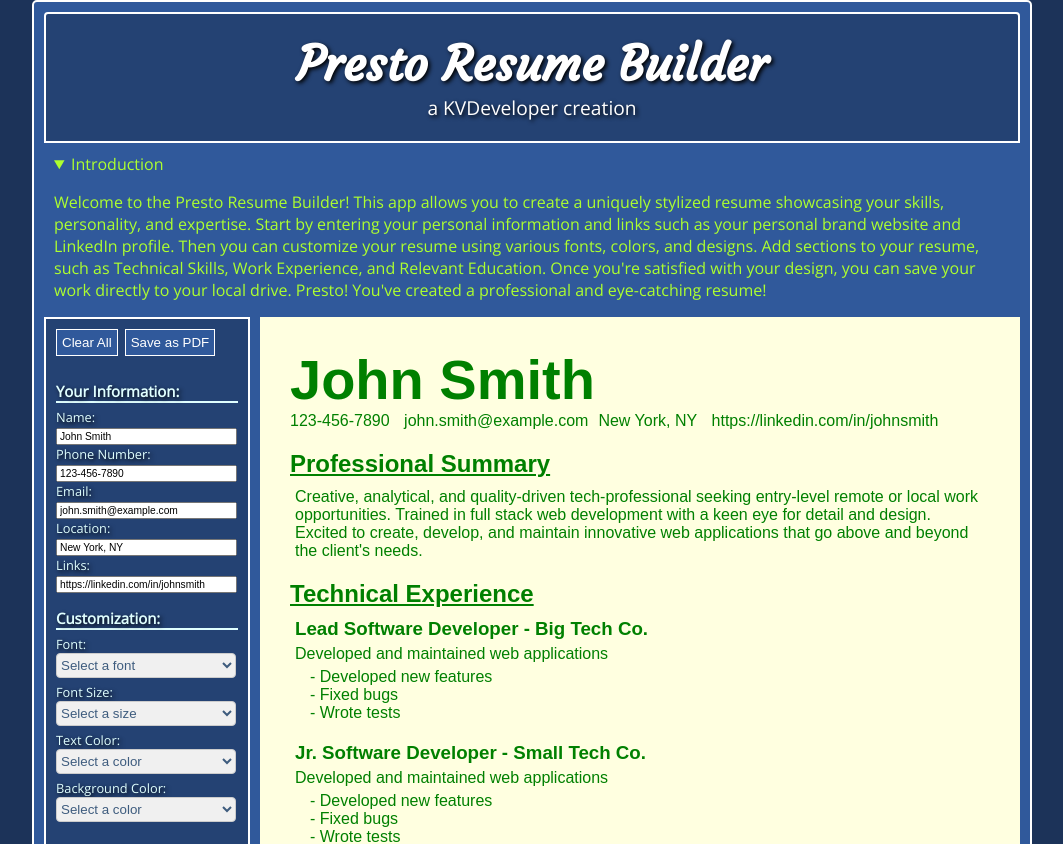
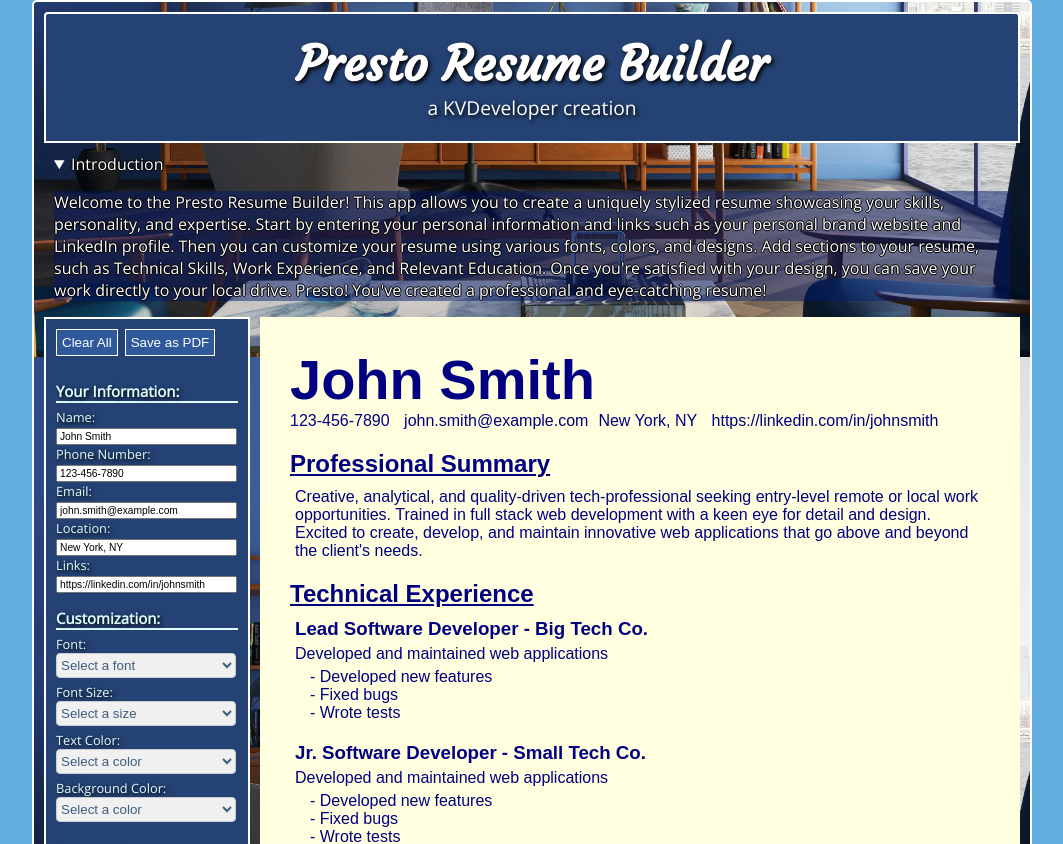
Before and after one commit to kvdcre8r/the-super-developer, a React (Create React App) app: page / in a window 1280 px wide. Shown: the top 844 px of the page, without its empty margins (108-1171 px from the left). Built offline with nearby package versions, Linux system fonts and the light colour scheme.

Commit message:
added background image

```diff
--- a/src/GlobalStyles.style.js
+++ b/src/GlobalStyles.style.js
@@ -4,7 +4,7 @@ const GlobalStyles = createGlobalStyle`
     body {
         margin: 0 auto;
         max-width: 1000px;
-        background-color: #1c3359;
+        background-color: rgb(98, 174, 222);
     }
 `;
 
--- a/src/Modules/Intro.js
+++ b/src/Modules/Intro.js
@@ -1,9 +1,13 @@
 import styled from "styled-components";
 
 const IntroStyle = styled.div`
-  color: greenyellow;
+  color: white;
   font-family: open-sans;
+  text-shadow: -1px 0 black, 0 1px black, 1px 0 black, 0 -1px black;
   padding: 0px 20px;
+  p {
+    background-color: rgba(0, 24, 105, 0.485);
+  }
 `;
 
 function Intro() {
--- a/src/Modules/MainContent.style.js
+++ b/src/Modules/MainContent.style.js
@@ -102,6 +102,9 @@ export const FormStyle = styled.div`
 const Container = styled.div`
   box-sizing: border-box;
   background-color: #30599b;
+  background-image: url('../../assets/blue-office-background.jpg');
+  background-position: center;
+  background-size: contain;
   border: 2px solid white;
   border-radius: 5px;
 
--- a/src/Modules/Output.js
+++ b/src/Modules/Output.js
@@ -34,7 +34,7 @@ const CustomStyle = styled.div`
 const TargetComponentWrapper = styled.div`
   padding: 10px 10px 24px 10px;
   background-color: ${(props) => props.color || "lightyellow"};
-  color: ${(props) => props.color || "green"};
+  color: ${(props) => props.color || "navy"};
   box-sizing: border-box;
 `;
 
--- /dev/null
+++ b/src/Modules/style.css
@@ -0,0 +1,3 @@
+* {
+    color: rgba(0, 24, 105, 0.485);
+}
```
Also changed, not shown: public/assets/blue-office-background.jpg (added).
